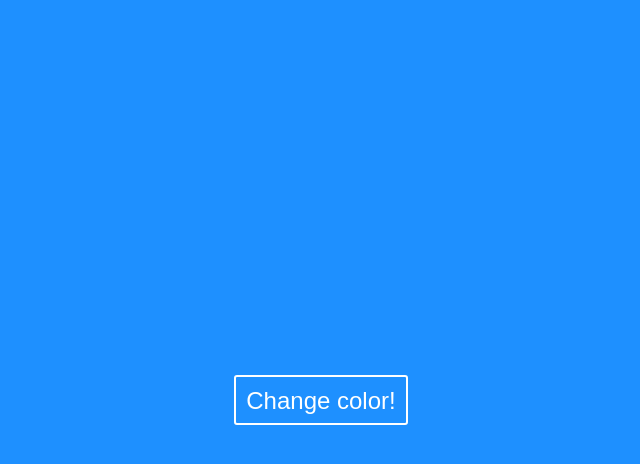
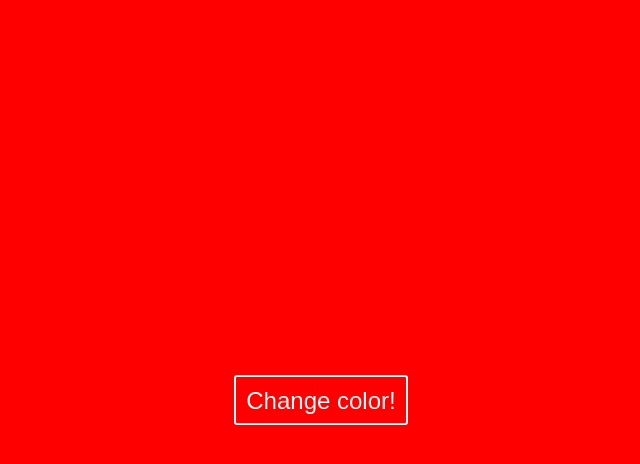
Before and after one commit to larasimmer/change-background-color, a plain HTML site: page index.html in a window 1280 px wide. Both pictures are taken after a click on the button "Change color!". Shown: the whole page, without its empty margins (319-959 px from the left). Drawn offline with nearby package versions, Linux system fonts and the light colour scheme.

Commit message:
Trocando cor do background de forma aleatória, por meio de um array de cores

```diff
--- a/index.html
+++ b/index.html
@@ -9,6 +9,7 @@
       <div class="container color">
           <button id="btn" class="color">Change color!</button>
       </div>
+      <script src="https://code.jquery.com/jquery-3.6.0.js" integrity="sha256-H+K7U5CnXl1h5ywQfKtSj8PCmoN9aaq30gDh27Xc0jk=" crossorigin="anonymous"></script>
       <script src="js/change-background-color.js"></script>
   </body>
 </html>
--- a/js/change-background-color.js
+++ b/js/change-background-color.js
@@ -0,0 +1,30 @@
+//DECLARANDO VARIÁVEIS
+
+const botao = $("#btn");
+const color = $(".color");
+//let currentColor = $(".color").css("background-color");
+let colors = ["red", "green"];//, "pink", "orange", "black", "yellow", "brown"];
+let randomColor;
+
+
+//CHAMANDO FUNÇÕES
+
+botao.on("click", changeColor);
+
+//DECLARANDO FUNÇÕES
+
+function findingRandomColor() {
+    randomColor = Math.floor(Math.random() * colors.length);
+    //if (currentColor == randomColor) {
+        //randomColor = Math.floor(Math.random() * colors.length) + 1;
+    //}
+    console.log(colors);
+    //console.log(currentColor);
+}
+
+function changeColor() {
+    findingRandomColor();
+    color.css("background-color", colors[randomColor]);
+    //currentColor = colors[randomColor];
+    console.log(colors[randomColor]);
+}
```
Lines whose indentation alone changed are shown as unchanged.
